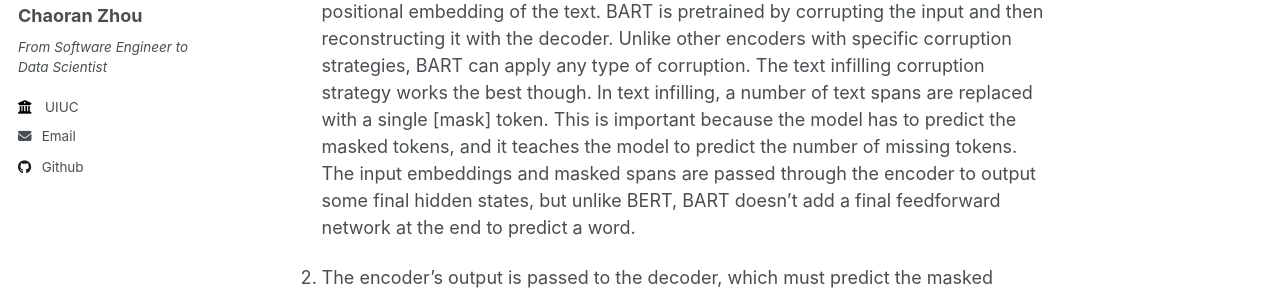
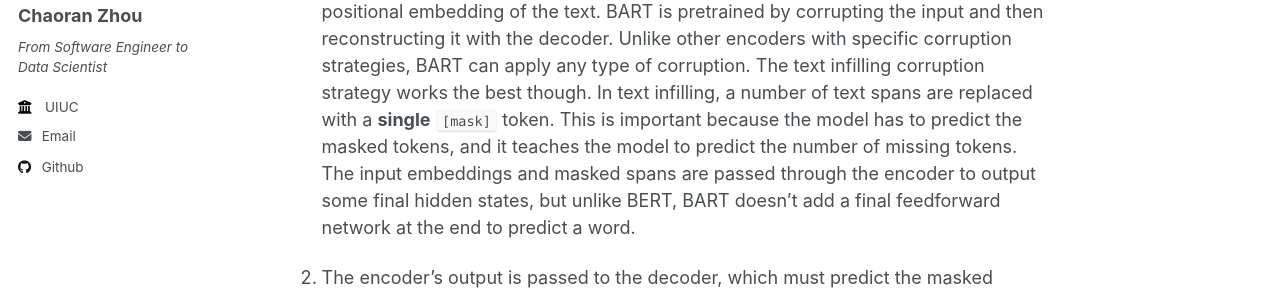
Before and after one commit to ranranrunforit/ranranrunforit.github.io, a Jekyll site: the page built from _projects/project-15.md, in a window 1280 px wide and 900 px high, scrolled down 22020 px. Shown: the part 286-581 px from the top of the window. Built offline with Jekyll 4.4.1, drawn with Linux system fonts in a browser that asks for light colours; some of the changed text lies outside the part shown.

Commit message:
Update project-15.md

```diff
--- a/_projects/project-15.md
+++ b/_projects/project-15.md
@@ -509,7 +509,7 @@
 
 2. BERT is pretrained with two objectives: masked language modeling and next-sentence prediction. In masked language modeling, some percentage of the input tokens are randomly masked, and the model needs to predict these. This solves the issue of bidirectionality, where the model could cheat and see all the words and “predict” the next word. The final hidden states of the predicted mask tokens are passed to a feedforward network with a softmax over the vocabulary to predict the masked word.
 
-The second pretraining object is next-sentence prediction. The model must predict whether sentence B follows sentence A. Half of the time sentence B is the next sentence, and the other half of the time, sentence B is a random sentence. The prediction, whether it is the next sentence or not, is passed to a feedforward network with a softmax over the two classes (IsNext and NotNext).
+The second pretraining object is next-sentence prediction. The model must predict whether sentence B follows sentence A. Half of the time sentence B is the next sentence, and the other half of the time, sentence B is a random sentence. The prediction, whether it is the next sentence or not, is passed to a feedforward network with a softmax over the two classes (`IsNext` and `NotNext`).
 
 3. The input embeddings are passed through multiple encoder layers to output some final hidden states.
 
@@ -537,7 +537,7 @@
 
 ![bart_architecture](/images/bart_architecture.png)
 
-1. BART’s encoder architecture is very similar to BERT and accepts a token and positional embedding of the text. BART is pretrained by corrupting the input and then reconstructing it with the decoder. Unlike other encoders with specific corruption strategies, BART can apply any type of corruption. The text infilling corruption strategy works the best though. In text infilling, a number of text spans are replaced with a single [mask] token. This is important because the model has to predict the masked tokens, and it teaches the model to predict the number of missing tokens. The input embeddings and masked spans are passed through the encoder to output some final hidden states, but unlike BERT, BART doesn’t add a final feedforward network at the end to predict a word.
+1. BART’s encoder architecture is very similar to BERT and accepts a token and positional embedding of the text. BART is pretrained by corrupting the input and then reconstructing it with the decoder. Unlike other encoders with specific corruption strategies, BART can apply any type of corruption. The text infilling corruption strategy works the best though. In text infilling, a number of text spans are replaced with a **single** `[mask]` token. This is important because the model has to predict the masked tokens, and it teaches the model to predict the number of missing tokens. The input embeddings and masked spans are passed through the encoder to output some final hidden states, but unlike BERT, BART doesn’t add a final feedforward network at the end to predict a word.
 
 2. The encoder’s output is passed to the decoder, which must predict the masked tokens and any uncorrupted tokens from the encoder’s output. This gives additional context to help the decoder restore the original text. The output from the decoder is passed to a language modeling head, which performs a linear transformation to convert the hidden states into logits. The cross-entropy loss is calculated between the logits and the label, which is just the token shifted to the right.
 
```
